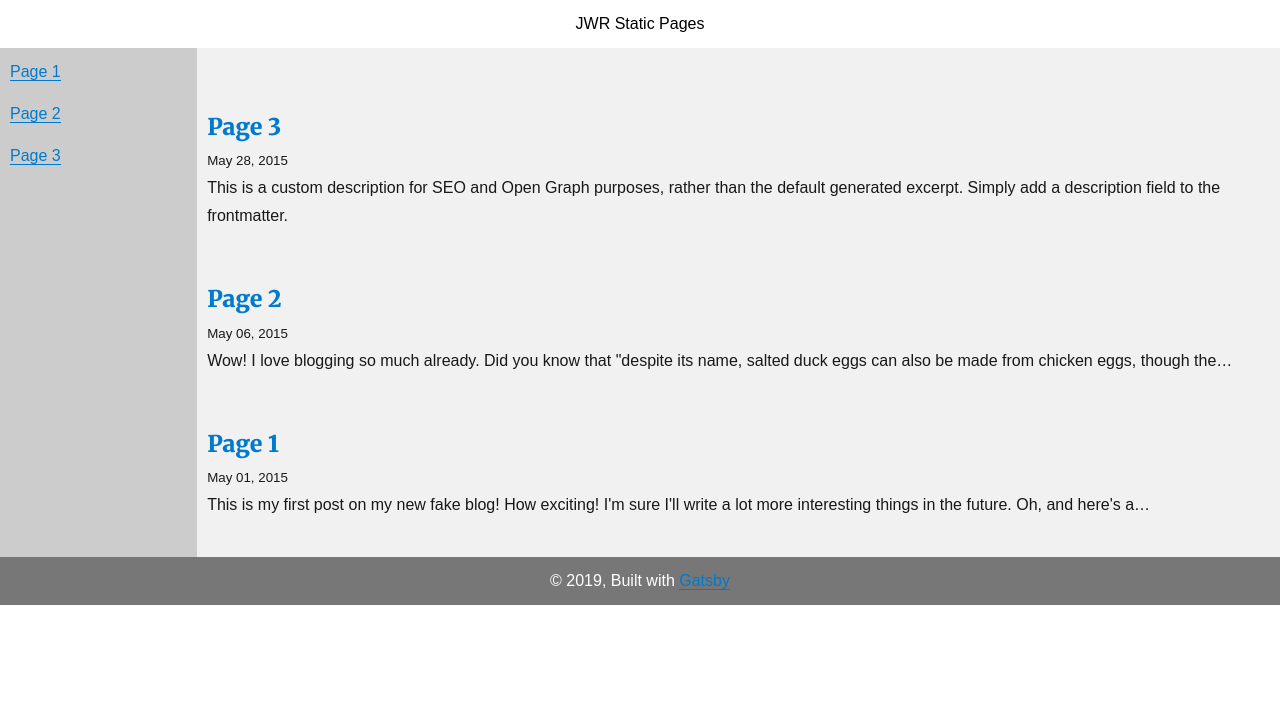
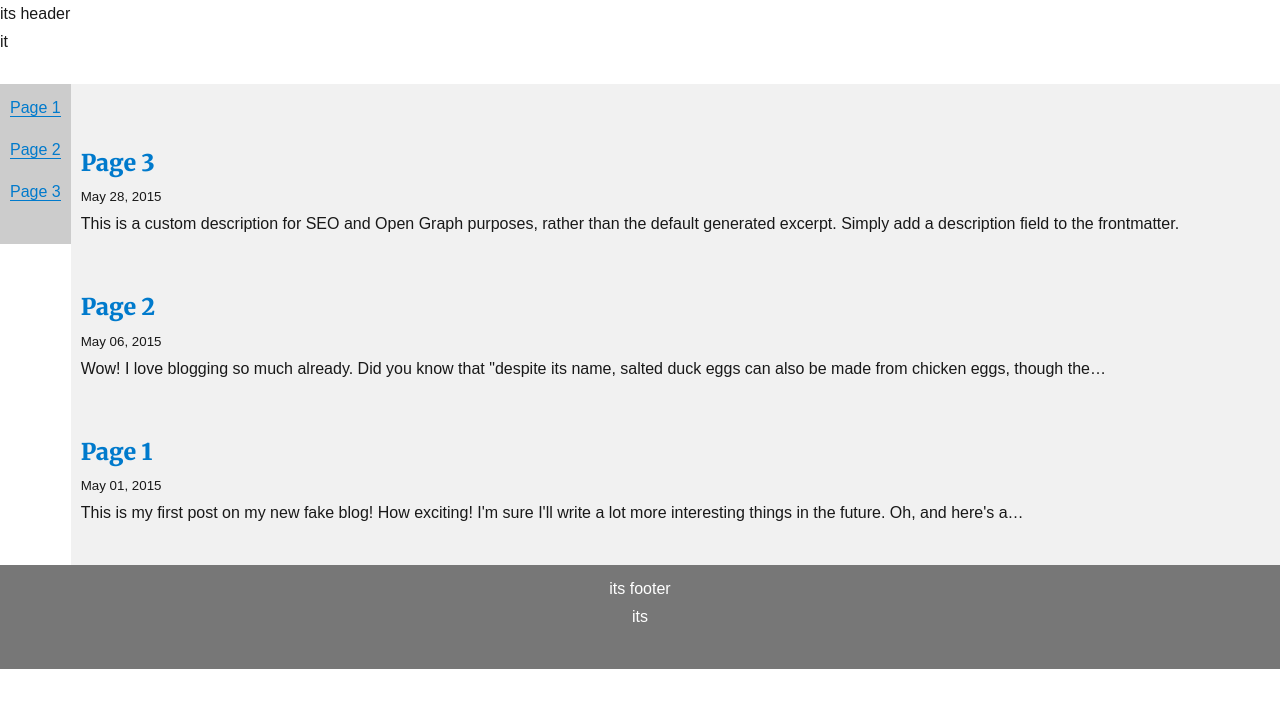
Before and after one commit to sanjeevgame/gatsbyTest, a Gatsby site: page / in a window 1280 px wide. Built offline with nearby package versions, Linux system fonts and the light colour scheme; Gatsby itself is replaced by a stand-in of ours; some packages are replaced by stand-ins of ours.

Commit message:
add some components

```diff
--- /dev/null
+++ b/src/components/footer.js
@@ -0,0 +1,8 @@
+import React from "react"
+
+export default () => (
+  <footer>
+    its footer
+    <p>its</p>
+  </footer>
+)
--- /dev/null
+++ b/src/components/header.js
@@ -0,0 +1,9 @@
+import React from "react"
+
+export default () => (
+  <div>
+    {" "}
+    its header
+    <p>it</p>
+  </div>
+)
--- a/src/components/layout.js
+++ b/src/components/layout.js
@@ -1,5 +1,8 @@
 import React from "react"
 import { Link } from "gatsby"
+import Footer from "./footer"
+import Header from "./header"
+import SubMenu from "./sub-menu"
 //import { rhythm, scale } from "../utils/typography"
 
 class Layout extends React.Component {
@@ -15,57 +18,12 @@ class Layout extends React.Component {
           //padding: `${rhythm(1.5)} ${rhythm(3 / 4)}`,
         }}
       >
-        <header>JWR Static Pages</header>
+        <Header />
         <section>
-          <nav>
-            <ul>
-              <li>
-                <Link
-                  style={{
-                    boxShadow: `none`,
-                    textDecoration: `none`,
-                    color: `inherit`,
-                  }}
-                  to={`/page-1`}
-                >
-                  <a>Page 1</a>
-                </Link>
-              </li>
-              <li>
-                <Link
-                  style={{
-                    boxShadow: `none`,
-                    textDecoration: `none`,
-                    color: `inherit`,
-                  }}
-                  to={`/page-2`}
-                >
-                  <a>Page 2</a>
-                </Link>
-              </li>
-              <li>
-                <Link
-                  style={{
-                    boxShadow: `none`,
-                    textDecoration: `none`,
-                    color: `inherit`,
-                  }}
-                  to={`/page-3`}
-                >
-                  <a>Page 3</a>
-                </Link>
-              </li>
-            </ul>
-          </nav>
-
+          <SubMenu />
           <article>{children}</article>
         </section>
-
-        <footer>
-          © {new Date().getFullYear()}, Built with
-          {` `}
-          <a href="https://www.gatsbyjs.org">Gatsby</a>
-        </footer>
+        <Footer />
       </div>
     )
   }
--- /dev/null
+++ b/src/components/sub-menu.js
@@ -0,0 +1,48 @@
+import React from "react"
+import { Link } from "gatsby"
+
+export default () => (
+  <div>
+    {" "}
+    <nav>
+      <ul>
+        <li>
+          <Link
+            style={{
+              boxShadow: `none`,
+              textDecoration: `none`,
+              color: `inherit`,
+            }}
+            to={`/page-1`}
+          >
+            <a>Page 1</a>
+          </Link>
+        </li>
+        <li>
+          <Link
+            style={{
+              boxShadow: `none`,
+              textDecoration: `none`,
+              color: `inherit`,
+            }}
+            to={`/page-2`}
+          >
+            <a>Page 2</a>
+          </Link>
+        </li>
+        <li>
+          <Link
+            style={{
+              boxShadow: `none`,
+              textDecoration: `none`,
+              color: `inherit`,
+            }}
+            to={`/page-3`}
+          >
+            <a>Page 3</a>
+          </Link>
+        </li>
+      </ul>
+    </nav>
+  </div>
+)
```
Also changed, not shown: content/assets/profile-pic.jpg (deleted).
